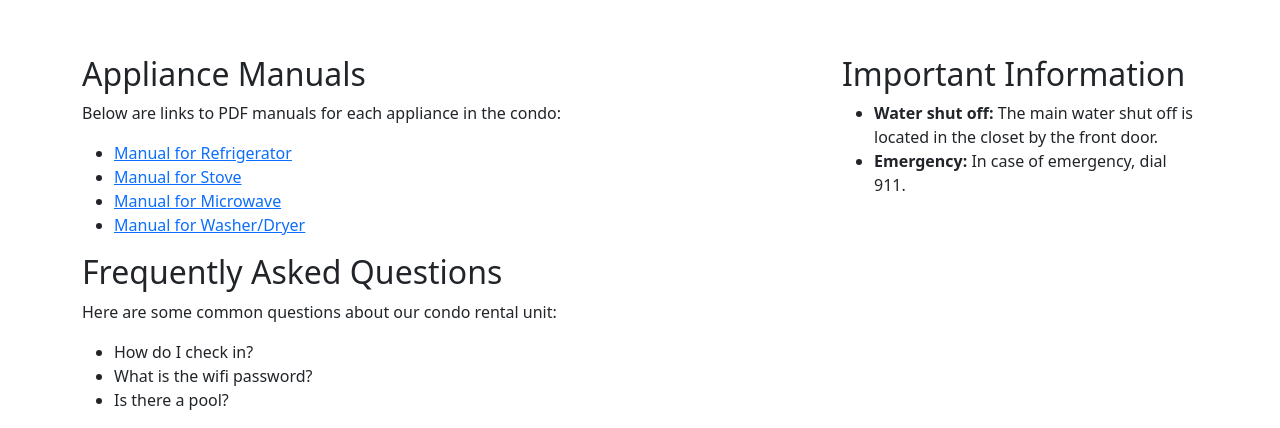
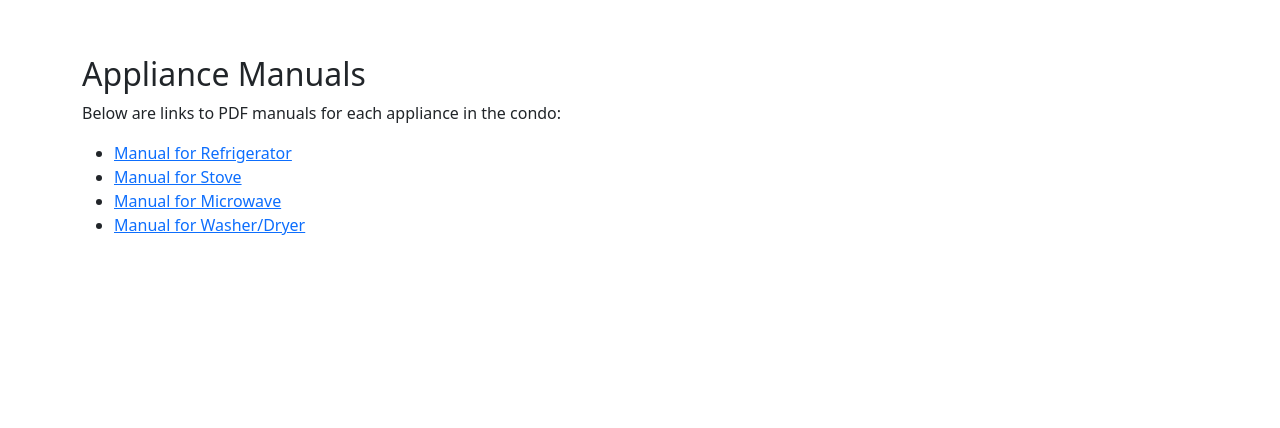
Before and after one commit to 705Banwell/Banwell, a plain HTML site: page index.html in a window 1280 px wide. Shown: the part 393-821 px from the top of the page. After the commit the page ends 800 px from the top, so only its background shows below. Drawn offline with nearby package versions, Linux system fonts and the light colour scheme.

Commit message:
Update index.html

```diff
--- a/index.html
+++ b/index.html
@@ -34,22 +34,22 @@
           <li><a href="#">Manual for Washer/Dryer</a></li>
         </ul>
 
-        <h2>Frequently Asked Questions</h2>
+        <!--<h2>Frequently Asked Questions</h2>
         <p>Here are some common questions about our condo rental unit:</p>
         <ul>
           <li>How do I check in?</li>
           <li>What is the wifi password?</li>
           <li>Is there a pool?</li>
-        </ul>
+        </ul>-->
       </div>
 
-      <div class="col-md-4">
+      <!--<div class="col-md-4">
         <h2>Important Information</h2>
         <ul>
           <li><strong>Water shut off:</strong> The main water shut off is located in the closet by the front door.</li>
           <li><strong>Emergency:</strong> In case of emergency, dial 911.</li>
         </ul>
-      </div>
+      </div>-->
     </div>
   </div>
 
```
